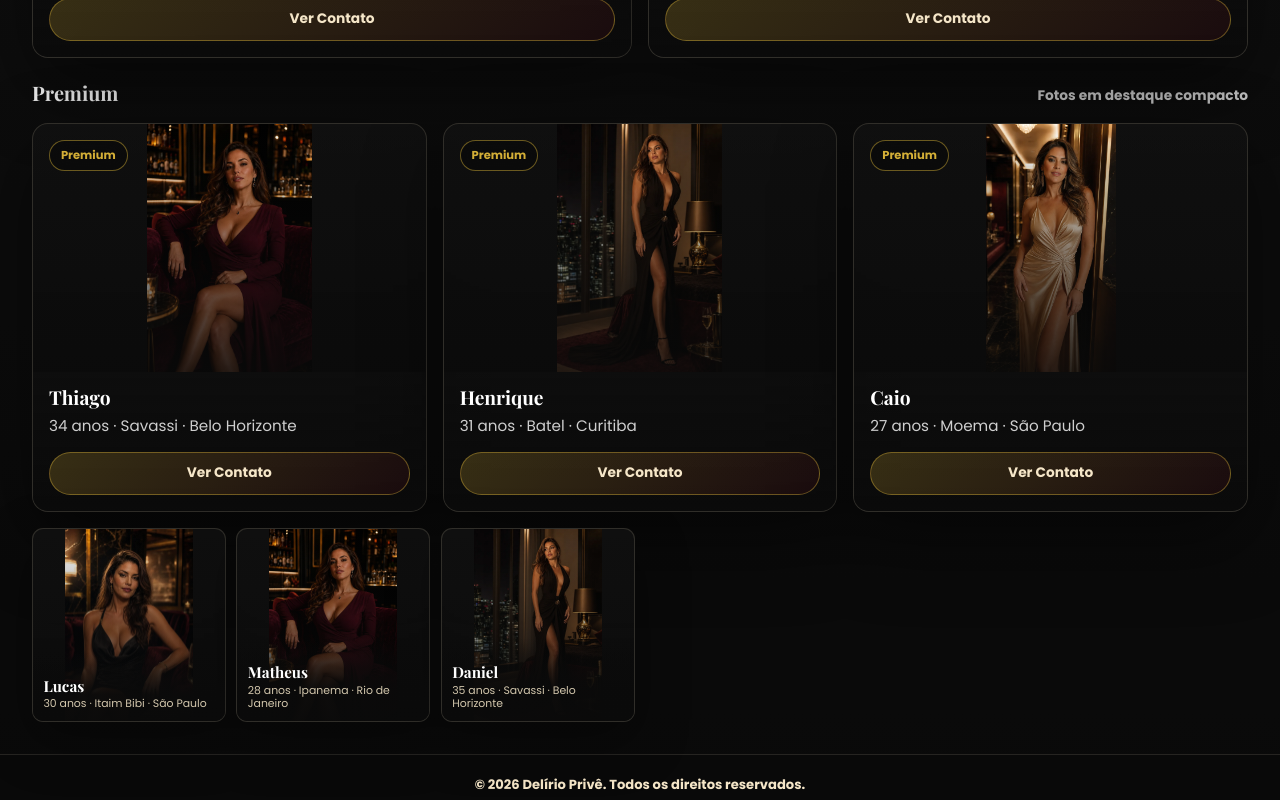
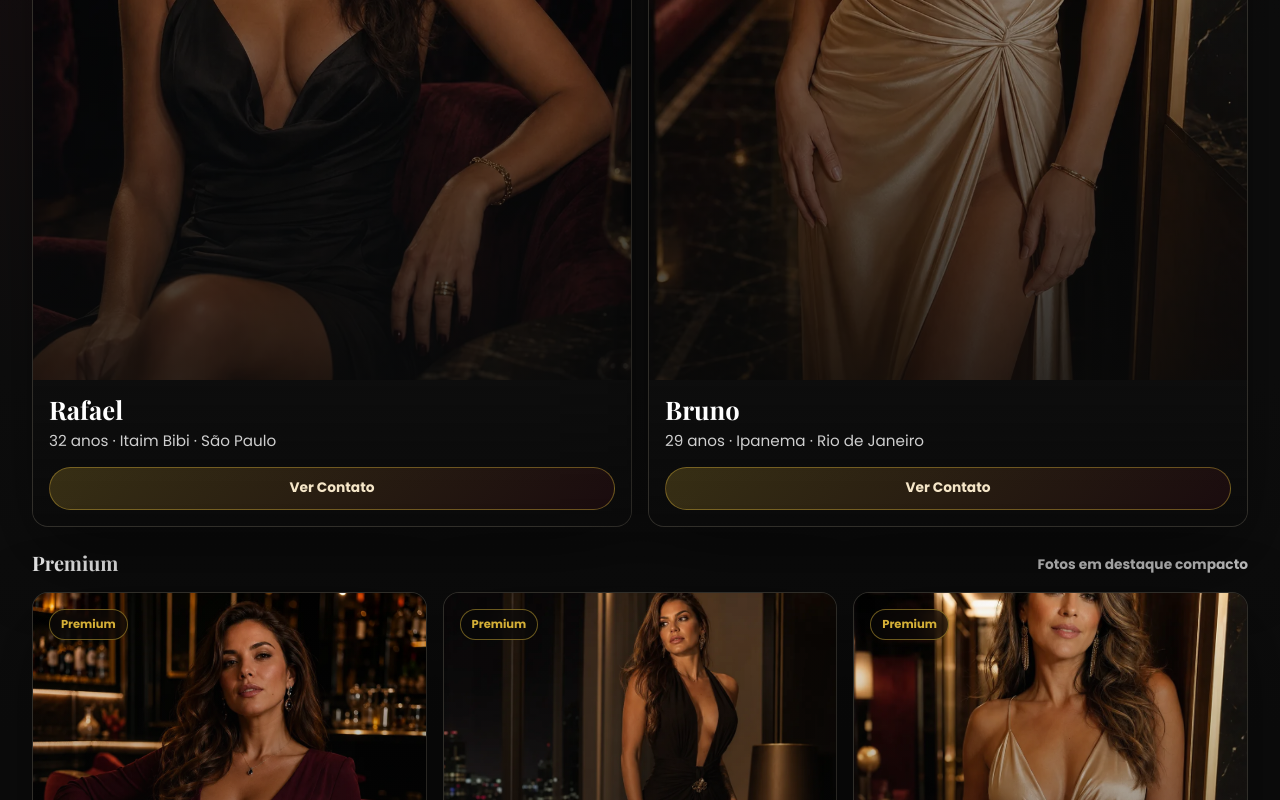
Before and after one commit to malive-digital/delirio-prive, a Next.js app: page /homens in a window 1280 px wide. Shown: the part 1160-1960 px from the top of the page. Built offline with nearby package versions, Linux system fonts and the light colour scheme.

Commit message:
Ajusta enquadramento dos cards

```diff
--- a/src/app/globals.css
+++ b/src/app/globals.css
@@ -1591,7 +1591,7 @@ body.is-switching-category .explore {
 
 .profile-card {
   position: relative;
-  min-height: 29rem;
+  min-height: 0;
   display: grid;
   grid-template-rows: 1fr auto;
   border: 1px solid rgba(245, 230, 200, 0.14);
@@ -1603,12 +1603,12 @@ body.is-switching-category .explore {
 }
 
 .profile-card--premium {
-  min-height: 23rem;
+  min-height: 0;
 }
 
 .profile-card--basic {
   min-height: 0;
-  aspect-ratio: 1;
+  aspect-ratio: 3 / 4;
   grid-template-rows: 1fr;
   border-radius: 0.7rem;
   box-shadow: 0 18px 52px rgba(0, 0, 0, 0.38);
@@ -1638,23 +1638,24 @@ body.is-switching-category .explore {
 
 .profile-card__media {
   position: relative;
-  min-height: 20.5rem;
+  min-height: 0;
+  aspect-ratio: 3 / 4;
   background:
     linear-gradient(180deg, transparent, rgba(10, 10, 10, 0.82)),
     var(--profile-art);
-  background-size: cover, contain;
-  background-position: center, center top;
+  background-size: cover, cover;
+  background-position: center, center;
   background-repeat: no-repeat;
   transition: transform 380ms ease;
 }
 
 .profile-card--premium .profile-card__media {
-  min-height: 15.5rem;
+  min-height: 0;
 }
 
 .profile-card--basic .profile-card__media {
   min-height: 0;
-  aspect-ratio: 1;
+  aspect-ratio: 3 / 4;
 }
 
 .profile-card:hover .profile-card__media {
```
